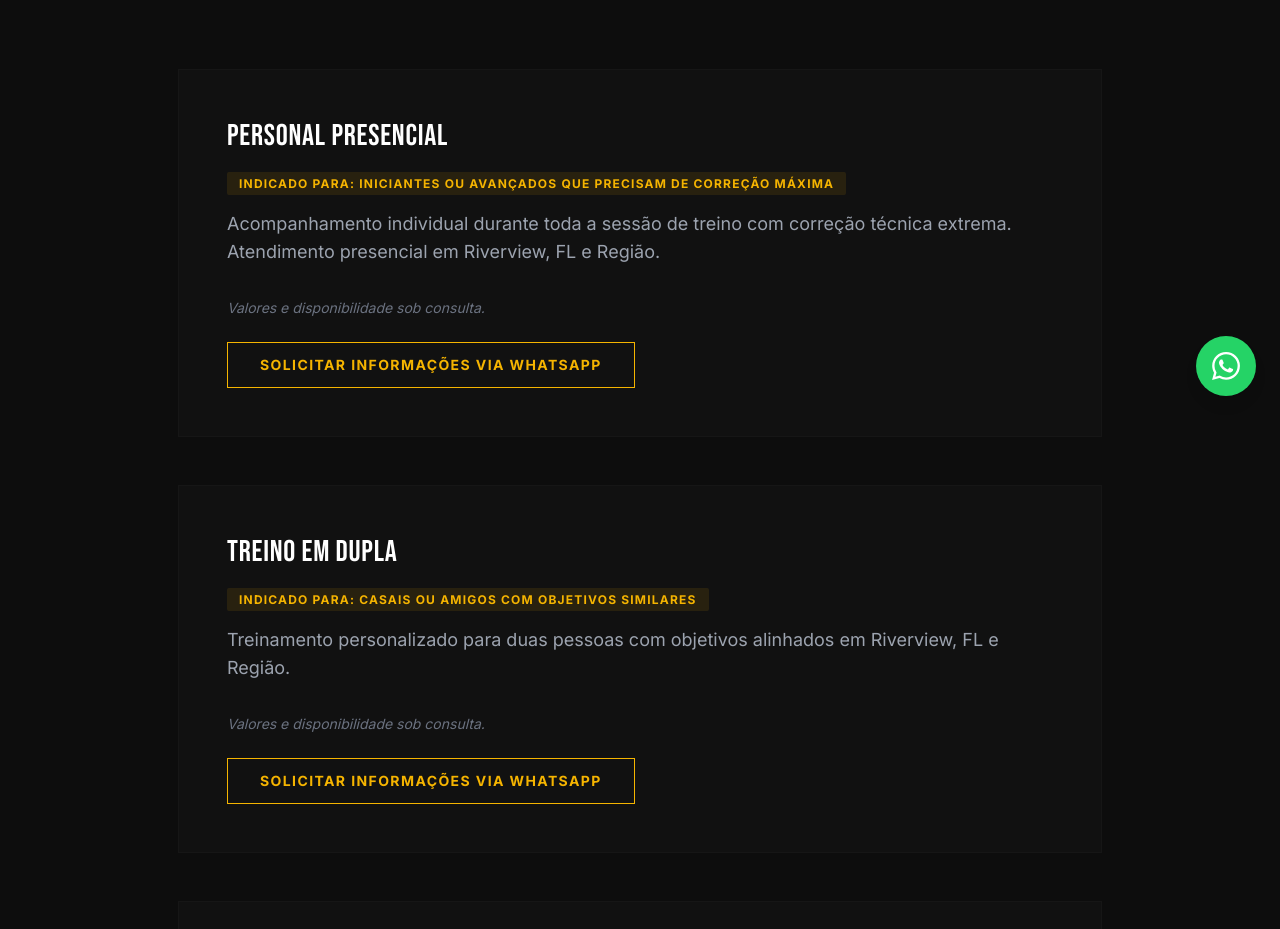
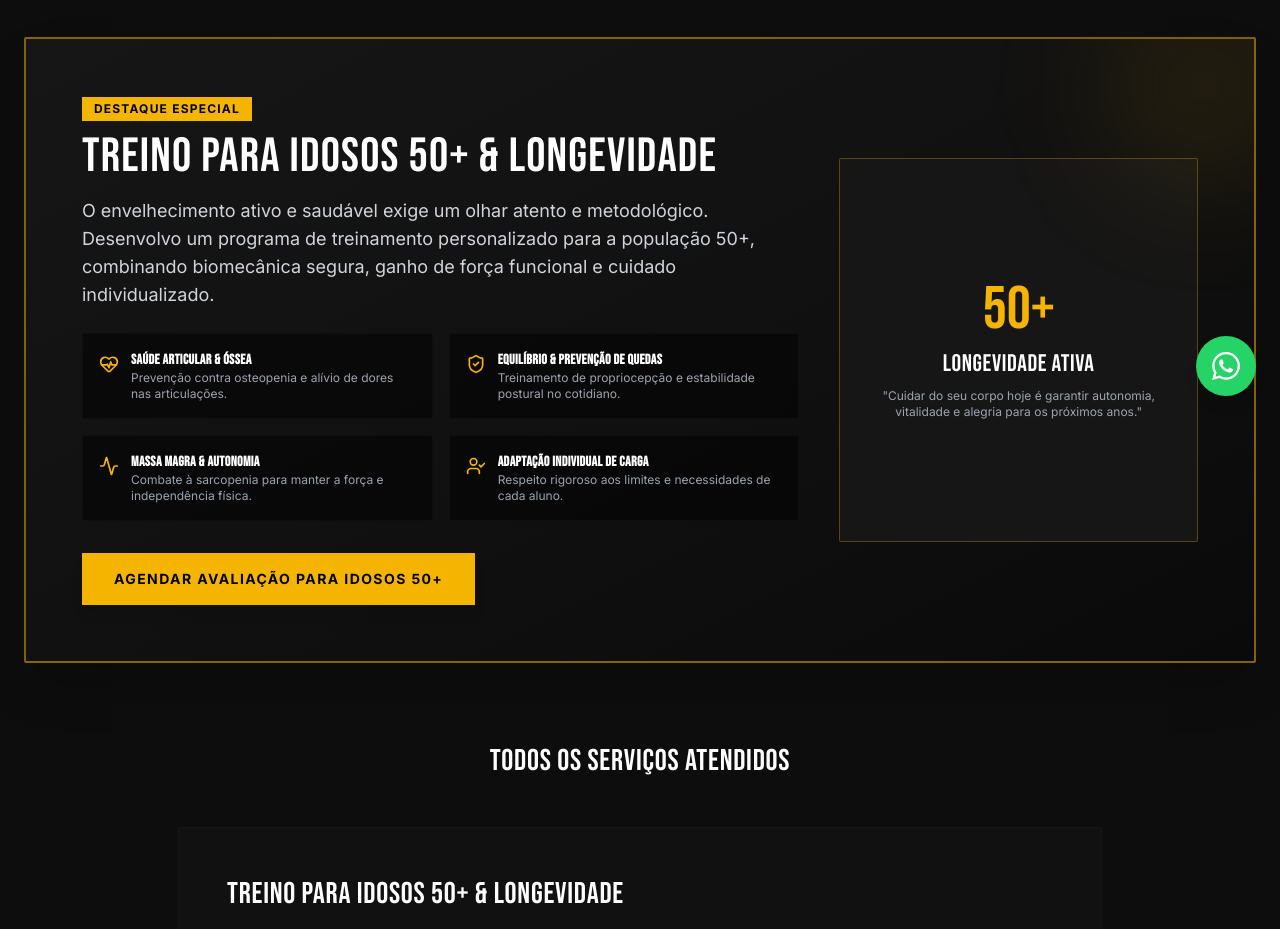
Before and after one commit to joabedev123-alt/cleiton-santos-personal, a React (Vite) app: page /servicos in a window 1280 px wide. Shown: the part 380-1309 px from the top of the page. Built offline with nearby package versions, Linux system fonts and the light colour scheme.

Commit message:
Add featured Seniors 50+ Training & Longevity component in Servicos page

```diff
--- a/src/pages/Servicos.tsx
+++ b/src/pages/Servicos.tsx
@@ -1,19 +1,56 @@
-
-
 import { CONTACT_INFO, getWhatsAppLink, SERVICE_MESSAGES } from '../utils/contact';
+import { HeartPulse, ShieldCheck, Activity, UserCheck } from 'lucide-react';
 
 export const Servicos = () => {
   const servicos = [
-    { key: "presencial", title: "Personal Presencial", indicacao: "Iniciantes ou avançados que precisam de correção máxima", desc: `Acompanhamento individual durante toda a sessão de treino com correção técnica extrema. Atendimento presencial em ${CONTACT_INFO.location}.` },
-    { key: "dupla", title: "Treino em Dupla", indicacao: "Casais ou amigos com objetivos similares", desc: `Treinamento personalizado para duas pessoas com objetivos alinhados em ${CONTACT_INFO.location}.` },
-    { key: "preparacao", title: "Preparação Física", indicacao: "Atletas amadores ou profissionais", desc: "Treinamentos direcionados para força, resistência e desempenho atlético." },
-    { key: "consultoria", title: "Consultoria Online", indicacao: "Pessoas com experiência prévia e disciplina", desc: "Planejamento personalizado com acompanhamento à distância e suporte diário." },
-    { key: "avaliacao", title: "Avaliação Física", indicacao: "Quem deseja mapear seu estado atual", desc: "Análise inicial e criação de uma estratégia de treino altamente detalhada." },
-    { key: "postural", title: "Correção Postural", indicacao: "Pessoas com dores ou desvios de postura", desc: "Foco no fortalecimento de base e melhora técnica dos padrões de movimento." }
+    {
+      key: "idosos",
+      title: "Treino para Idosos 50+ & Longevidade",
+      indicacao: "Pessoas 50+ buscando saúde, mobilidade, força e autonomia",
+      desc: `Programa exclusivo focado na longevidade e fortalecimento muscular seguro para a melhor idade. Exercícios personalizados para preservação de massa magra, saúde articular, equilíbrio e independência no dia a dia em ${CONTACT_INFO.location}.`
+    },
+    {
+      key: "presencial",
+      title: "Personal Presencial",
+      indicacao: "Iniciantes ou avançados que precisam de correção máxima",
+      desc: `Acompanhamento individual durante toda a sessão de treino com correção técnica extrema. Atendimento presencial em ${CONTACT_INFO.location}.`
+    },
+    {
+      key: "dupla",
+      title: "Treino em Dupla",
+      indicacao: "Casais ou amigos com objetivos similares",
+      desc: `Treinamento personalizado para duas pessoas com objetivos alinhados em ${CONTACT_INFO.location}.`
+    },
+    {
+      key: "preparacao",
+      title: "Preparação Física",
+      indicacao: "Atletas amadores ou profissionais",
+      desc: "Treinamentos direcionados para força, resistência e desempenho atlético."
+    },
+    {
+      key: "consultoria",
+      title: "Consultoria Online",
+      indicacao: "Pessoas com experiência prévia e disciplina",
+      desc: "Planejamento personalizado com acompanhamento à distância e suporte diário."
+    },
+    {
+      key: "avaliacao",
+      title: "Avaliação Física",
+      indicacao: "Quem deseja mapear seu estado atual",
+      desc: "Análise inicial e criação de uma estratégia de treino altamente detalhada."
+    },
+    {
+      key: "postural",
+      title: "Correção Postural",
+      indicacao: "Pessoas com dores ou desvios de postura",
+      desc: "Foco no fortalecimento de base e melhora técnica dos padrões de movimento."
+    }
   ];
 
   return (
-    <div className="py-32 container mx-auto px-6">
+    <div className="py-24 container mx-auto px-6">
+
+      {/* Cabeçalho */}
       <div className="text-center mb-16">
         <h1 className="text-5xl md:text-7xl font-heading text-brand-white uppercase mb-4">
           Serviços <span className="text-brand-yellow">Premium</span>
@@ -22,7 +59,85 @@ export const Servicos = () => {
           Atendimento presencial em {CONTACT_INFO.location} e consultoria online.
         </p>
       </div>
+
+      {/* COMPONENTE DE DESTAQUE: TREINO PARA IDOSOS 50+ */}
+      <div className="mb-20 bg-gradient-to-br from-[#161616] via-[#111111] to-[#0a0a0a] border-2 border-brand-yellow/50 p-8 md:p-14 rounded-sm shadow-2xl relative overflow-hidden">
+        <div className="absolute -top-12 -right-12 w-48 h-48 bg-brand-yellow/10 rounded-full blur-3xl pointer-events-none"></div>
+
+        <div className="flex flex-col lg:flex-row items-center justify-between gap-10">
+          <div className="lg:w-2/3">
+            <span className="bg-brand-yellow text-black font-bold uppercase text-xs px-3 py-1 tracking-widest inline-block mb-3">
+              Destaque Especial
+            </span>
+            <h2 className="text-3xl md:text-5xl font-heading text-brand-white uppercase mb-4">
+              Treino para Idosos 50+ & Longevidade
+            </h2>
+            <p className="text-gray-300 text-base md:text-lg mb-6 leading-relaxed">
+              O envelhecimento ativo e saudável exige um olhar atento e metodológico. Desenvolvo um programa de treinamento personalizado para a população 50+, combinando biomecânica segura, ganho de força funcional e cuidado individualizado.
+            </p>
+
+            {/* Pilares do Treino 50+ */}
+            <div className="grid grid-cols-1 sm:grid-cols-2 gap-4 mb-8">
+              <div className="flex items-start gap-3 bg-black/50 p-4 border border-brand-gray/20 rounded-sm">
+                <HeartPulse className="text-brand-yellow shrink-0 mt-1" size={20} />
+                <div>
+                  <h4 className="font-bold text-white text-sm">Saúde Articular & Óssea</h4>
+                  <p className="text-xs text-gray-400">Prevenção contra osteopenia e alívio de dores nas articulações.</p>
+                </div>
+              </div>
+
+              <div className="flex items-start gap-3 bg-black/50 p-4 border border-brand-gray/20 rounded-sm">
+                <ShieldCheck className="text-brand-yellow shrink-0 mt-1" size={20} />
+                <div>
+                  <h4 className="font-bold text-white text-sm">Equilíbrio & Prevenção de Quedas</h4>
+                  <p className="text-xs text-gray-400">Treinamento de propriocepção e estabilidade postural no cotidiano.</p>
+                </div>
+              </div>
+
+              <div className="flex items-start gap-3 bg-black/50 p-4 border border-brand-gray/20 rounded-sm">
+                <Activity className="text-brand-yellow shrink-0 mt-1" size={20} />
+                <div>
+                  <h4 className="font-bold text-white text-sm">Massa Magra & Autonomia</h4>
+                  <p className="text-xs text-gray-400">Combate à sarcopenia para manter a força e independência física.</p>
+                </div>
+              </div>
+
+              <div className="flex items-start gap-3 bg-black/50 p-4 border border-brand-gray/20 rounded-sm">
+                <UserCheck className="text-brand-yellow shrink-0 mt-1" size={20} />
+                <div>
+                  <h4 className="font-bold text-white text-sm">Adaptação Individual de Carga</h4>
+                  <p className="text-xs text-gray-400">Respeito rigoroso aos limites e necessidades de cada aluno.</p>
+                </div>
+              </div>
+            </div>
+
+            <a
+              href={getWhatsAppLink(SERVICE_MESSAGES.idosos)}
+              target="_blank"
+              rel="noopener noreferrer"
+              className="inline-block bg-brand-yellow text-black font-bold uppercase px-8 py-4 hover:bg-brand-yellowLight transition-colors text-sm tracking-widest shadow-lg"
+            >
+              Agendar Avaliação para Idosos 50+
+            </a>
+          </div>
+
+          <div className="lg:w-1/3 flex justify-center">
+            <div className="w-full h-72 md:h-96 rounded-sm overflow-hidden border border-brand-yellow/30 bg-[#161616] p-2 flex flex-col justify-center items-center text-center">
+              <span className="text-6xl font-heading text-brand-yellow mb-2">50+</span>
+              <h3 className="font-heading text-2xl uppercase text-white mb-2">Longevidade Ativa</h3>
+              <p className="text-xs text-gray-400 px-4">
+                "Cuidar do seu corpo hoje é garantir autonomia, vitalidade e alegria para os próximos anos."
+              </p>
+            </div>
+          </div>
+        </div>
+      </div>
+
+      {/* LISTA COMPLETA DE SERVIÇOS */}
       <div className="space-y-12">
+        <h3 className="text-3xl font-heading text-brand-white uppercase text-center mb-8">
+          Todos os Serviços Atendidos
+        </h3>
         {servicos.map((servico, i) => (
           <div key={i} className="bg-[#111111] border border-brand-gray/20 p-8 md:p-12 lg:w-3/4 mx-auto hover:border-brand-yellow/30 transition-colors">
             <h2 className="text-3xl font-heading text-brand-white uppercase mb-4">{servico.title}</h2>
--- a/src/utils/contact.ts
+++ b/src/utils/contact.ts
@@ -14,6 +14,7 @@ export const SERVICE_MESSAGES: Record<string, string> = {
   default: 'Olá, Cleiton! Vim pelo site e gostaria de saber mais sobre o atendimento de personal trainer.',
   general: 'Olá, Cleiton! Gostaria de agendar uma conversa sobre o treinamento personalizado em Riverview FL e Região.',
   presencial: 'Olá, Cleiton! Gostaria de solicitar informações e valores sobre o Personal Presencial em Riverview FL e Região.',
+  idosos: 'Olá, Cleiton! Gostaria de solicitar informações sobre o Treinamento Personalizado para Idosos 50+.',
   dupla: 'Olá, Cleiton! Gostaria de solicitar informações sobre o Treino em Dupla em Riverview FL e Região.',
   preparacao: 'Olá, Cleiton! Gostaria de saber mais sobre a Preparação Física.',
   consultoria: 'Olá, Cleiton! Gostaria de solicitar informações sobre a Consultoria Online.',
```
